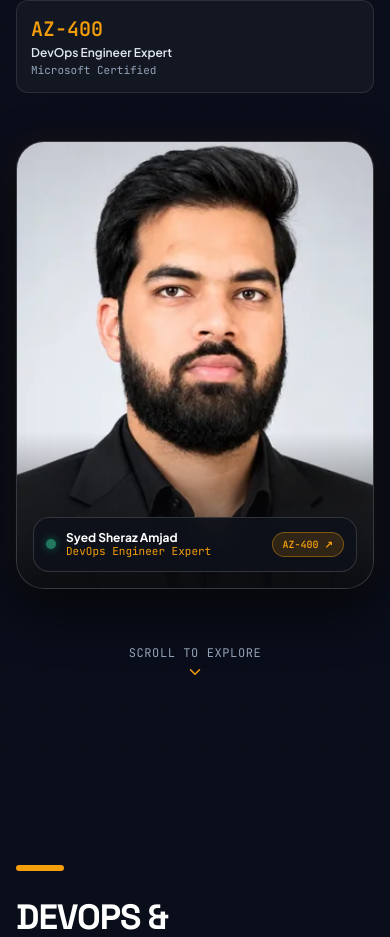
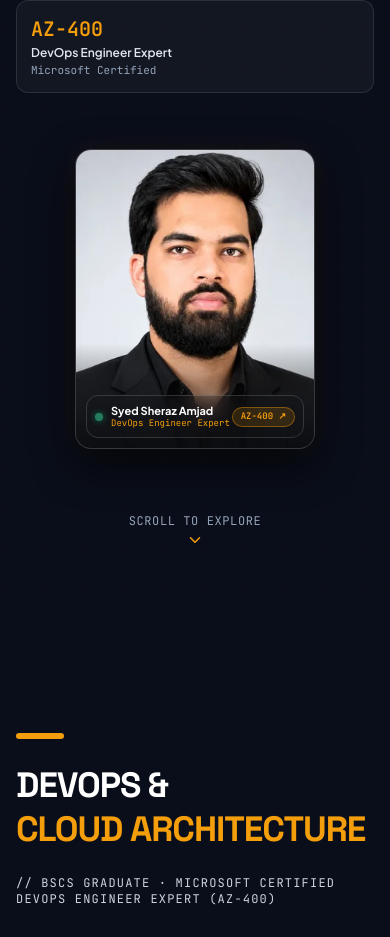
Before and after one commit to sheraz-amjad/portfolio-by-sheraz, a React (Vite) app in the folder client/: page / in a window 390 px wide. Shown: the part 895-1832 px from the top of the page. Built offline with nearby package versions, Linux system fonts and the light colour scheme.

Commit message:
style(hero): resize portrait image card to compact, balanced dimensions across mobile and desktop

```diff
--- a/client/src/components/sections/Hero.tsx
+++ b/client/src/components/sections/Hero.tsx
@@ -122,16 +122,16 @@ export const Hero: React.FC<HeroProps> = ({ profile, onNavigate }) => {
           </div>
 
           {/* Right Column: Hero Portrait Card with Modern Responsive WebP */}
-          <div className="relative flex justify-center lg:justify-end">
-            <div className="relative w-full max-w-[380px] aspect-[4/5] rounded-[28px] overflow-hidden border border-white/15 bg-[#14151e] shadow-[0_20px_50px_rgba(0,0,0,0.7),0_0_30px_rgba(245,158,11,0.08)] hover:border-[#f59e0b] hover:shadow-[0_25px_60px_rgba(0,0,0,0.8),0_0_40px_rgba(245,158,11,0.2)] hover:-translate-y-1 transition-all duration-500 group">
+          <div className="relative flex justify-center lg:justify-end my-2 lg:my-0">
+            <div className="relative w-full max-w-[240px] sm:max-w-[270px] lg:max-w-[300px] aspect-[4/5] rounded-2xl sm:rounded-[22px] overflow-hidden border border-white/15 bg-[#14151e] shadow-[0_15px_40px_rgba(0,0,0,0.7),0_0_25px_rgba(245,158,11,0.08)] hover:border-[#f59e0b] hover:shadow-[0_20px_50px_rgba(0,0,0,0.8),0_0_35px_rgba(245,158,11,0.2)] hover:-translate-y-1 transition-all duration-500 group">
               <picture>
                 <source srcSet="/profile.webp" type="image/webp" media="(min-width: 640px)" />
                 <source srcSet="/profile-sm.webp" type="image/webp" media="(max-width: 639px)" />
                 <img
                   src="/profile.jpg"
                   alt={`${profile.name} - Microsoft Certified DevOps Engineer Expert (AZ-400)`}
-                  width={380}
-                  height={475}
+                  width={300}
+                  height={375}
                   className="w-full h-full object-cover object-[center_20%] group-hover:scale-[1.03] transition-transform duration-700"
                   loading="eager"
                   fetchPriority="high"
@@ -145,19 +145,19 @@ export const Hero: React.FC<HeroProps> = ({ profile, onNavigate }) => {
               />
 
               {/* Floating tech badge at bottom */}
-              <div className="absolute bottom-4 left-4 right-4 flex items-center justify-between p-3 rounded-2xl bg-[#0e111a]/90 backdrop-blur-md border border-white/15 shadow-lg">
-                <div className="flex items-center gap-2.5">
-                  <div className="w-2.5 h-2.5 rounded-full bg-emerald-400 shadow-[0_0_8px_#10b981] animate-pulse" />
+              <div className="absolute bottom-2.5 left-2.5 right-2.5 flex items-center justify-between p-2 rounded-xl bg-[#0e111a]/92 backdrop-blur-md border border-white/15 shadow-lg">
+                <div className="flex items-center gap-2">
+                  <div className="w-2 h-2 rounded-full bg-emerald-400 shadow-[0_0_6px_#10b981] animate-pulse" />
                   <div>
-                    <div className="text-xs font-bold text-white font-sans leading-tight">{profile.name}</div>
-                    <div className="text-[11px] font-mono text-[#f59e0b] leading-tight">DevOps Engineer Expert</div>
+                    <div className="text-[11px] sm:text-xs font-bold text-white font-sans leading-tight">{profile.name}</div>
+                    <div className="text-[9px] sm:text-[10px] font-mono text-[#f59e0b] leading-tight">DevOps Engineer Expert</div>
                   </div>
                 </div>
                 <a
                   href="https://learn.microsoft.com/en-us/users/syedsherazamjad-7601/credentials/certification/devops-engineer?tab=credentials-tab"
                   target="_blank"
                   rel="noopener noreferrer"
-                  className="px-2.5 py-1 rounded-full bg-[#f59e0b]/15 border border-[#f59e0b]/40 text-[10px] font-mono font-semibold text-[#f59e0b] hover:bg-[#f59e0b] hover:text-[#0a0e1a] transition-colors"
+                  className="px-2 py-0.5 rounded-full bg-[#f59e0b]/15 border border-[#f59e0b]/40 text-[9px] font-mono font-semibold text-[#f59e0b] hover:bg-[#f59e0b] hover:text-[#0a0e1a] transition-colors whitespace-nowrap"
                   title="View Microsoft AZ-400 Credential"
                 >
                   AZ-400 ↗
@@ -166,8 +166,8 @@ export const Hero: React.FC<HeroProps> = ({ profile, onNavigate }) => {
             </div>
 
             {/* Floating uptime pill */}
-            <div className="absolute -bottom-3 -left-3 sm:-left-6 px-4 py-2 rounded-xl bg-[#0f1628]/95 border border-[#f59e0b]/30 font-mono text-xs text-emerald-400 shadow-2xl backdrop-blur-md hidden sm:flex items-center gap-2">
-              <span className="w-2 h-2 rounded-full bg-emerald-400 animate-ping inline-flex" />
+            <div className="absolute -bottom-2 -left-2 sm:-left-4 px-3 py-1.5 rounded-lg bg-[#0f1628]/95 border border-[#f59e0b]/30 font-mono text-[11px] text-emerald-400 shadow-2xl backdrop-blur-md hidden sm:flex items-center gap-1.5">
+              <span className="w-1.5 h-1.5 rounded-full bg-emerald-400 animate-ping inline-flex" />
               <span>✓ 99.9% Production SLA</span>
             </div>
           </div>
```
